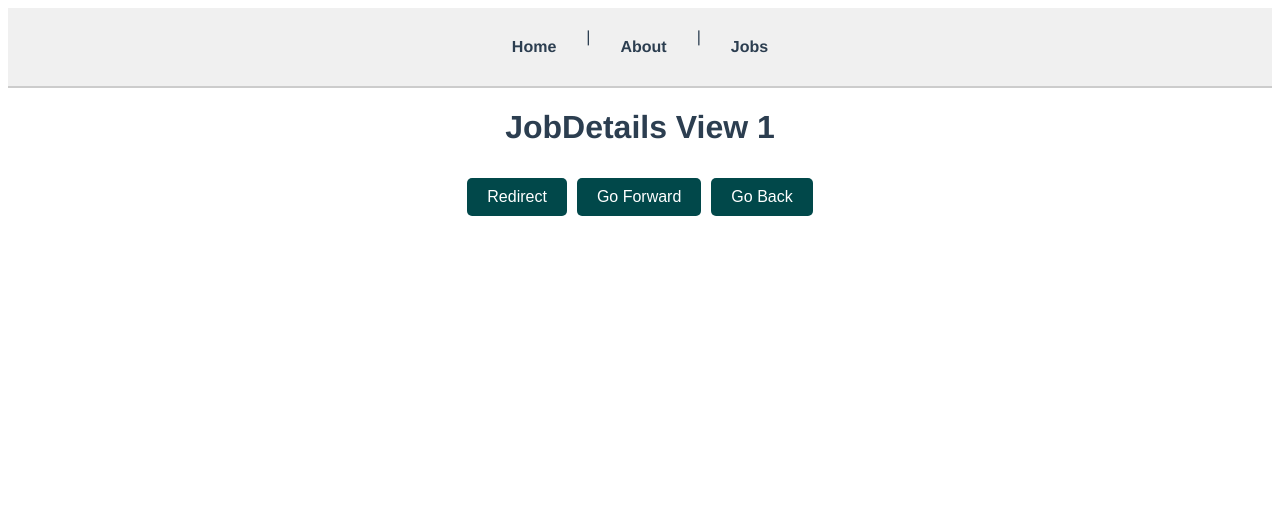
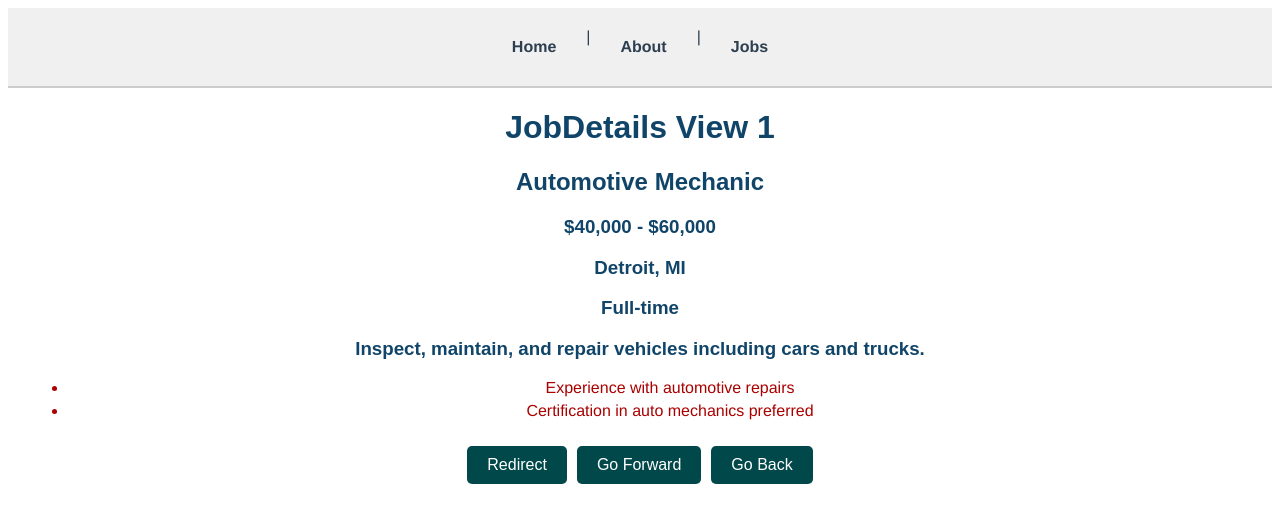
Before and after one commit to KRYPTONITErex/vue_router_lp, a Vue app: page /jobdetails/1 in a window 1280 px wide. Shown: the top 522 px of the page. Built offline with nearby package versions, Linux system fonts and the light colour scheme; data requests are answered from the project's data file.

Commit message:
json server create and fetch data

```diff
--- /dev/null
+++ b/database/db.json
@@ -0,0 +1,61 @@
+{
+    "jobs": [
+      {
+        "id": 1,
+        "title": "Automotive Mechanic",
+        "location": "Detroit, MI",
+        "salary": "$40,000 - $60,000",
+        "type": "Full-time",
+        "description": "Inspect, maintain, and repair vehicles including cars and trucks.",
+        "requirements": [
+            "Experience with automotive repairs",
+            "Certification in auto mechanics preferred"
+        ]
+      },
+      {
+        "id": 2,
+        "title": "High School Math Teacher",
+        "location": "Dallas, TX",
+        "salary": "$50,000 - $70,000",
+        "type": "Full-time",
+        "description": "Teach math to high school students and prepare them for standardized tests.",
+        "requirements": ["Bachelor's degree in Education or Mathematics", "Teaching certification required"]
+      },
+      {
+        "id": 3,
+        "title": "Graphic Designer",
+        "location": "Remote",
+        "salary": "$45,000 - $65,000",
+        "type": "Full-time",
+        "description": "Create visual content for websites, social media, and marketing materials.",
+        "requirements": ["Proficiency in Adobe Creative Suite", "Strong portfolio of past work"]
+      },
+      {
+        "id": 4,
+        "title": "Industrial Mechanic",
+        "location": "Houston, TX",
+        "salary": "$45,000 - $70,000",
+        "type": "Full-time",
+        "description": "Maintain and repair industrial machinery in manufacturing plants.",
+        "requirements": ["Experience with industrial equipment", "Knowledge of safety protocols"]
+      },
+      {
+        "id": 5,
+        "title": "Elementary School Teacher",
+        "location": "San Diego, CA",
+        "salary": "$45,000 - $65,000",
+        "type": "Full-time",
+        "description": "Teach foundational subjects to elementary school students.",
+        "requirements": ["Bachelor's degree in Education", "State teaching license"]
+      },
+      {
+        "id": 6,
+        "title": "UX Designer",
+        "location": "San Francisco, CA",
+        "salary": "$70,000 - $100,000",
+        "type": "Full-time",
+        "description": "Design user-friendly interfaces for web and mobile applications.",
+        "requirements": ["Experience in UX/UI design", "Knowledge of user research techniques"]
+      }
+    ]
+  }
--- a/package.json
+++ b/package.json
@@ -4,7 +4,8 @@
   "private": true,
   "scripts": {
     "serve": "vue-cli-service serve",
-    "build": "vue-cli-service build"
+    "build": "vue-cli-service build",
+    "dev": "json-server --watch database/db.json"
   },
   "dependencies": {
     "core-js": "^3.8.3",
--- a/src/views/jobs/Job.View.vue
+++ b/src/views/jobs/Job.View.vue
@@ -11,15 +11,23 @@
 export default {
     data() {
         return {
-            jobs: [
-                {title: 'mechanic', id: 1, details: 'lorem ipsum'},
-                {title: 'teacher', id: 2, details: 'lorem ipsum'},
-                {title: 'designer', id: 3, details: 'lorem ipsum'},
-            ]
+            jobs: []
+
         }
+    },
+    mounted() {
+        fetch('http://localhost:3000/jobs/')
+        .then((res)=>{
+            // console.log(res)
+            return res.json()
+        })
+        .then((data)=>{
+            // console.log(data)
+            this.jobs = data
+        })
     }
+}
 
-}
 </script>
 
 <style>
--- a/src/views/jobs/JobDetail.vue
+++ b/src/views/jobs/JobDetail.vue
@@ -1,20 +1,65 @@
 <template>
-    <h1>JobDetails View {{ id }}</h1>
+    <div v-if="job">
+
+        <h1>JobDetails View {{ id }}</h1>
+        <h2>{{ job.title }}</h2>
+        <h3>{{ job.salary }}</h3>
+        <h3>{{ job.location }}</h3>
+        <h3>{{ job.type }}</h3>
+        <h3>{{ job.description }}</h3>
+
+    <ul>
+        <li v-for="(requirement,index) in job.requirements" :key="index">{{ requirement }}</li>
+    </ul>
+
+    </div>
+
 </template>
 
 <script>
 export default {
-    // data() {
-    //     return {
+    data() {
+        return {
     //         id: this.$route.params.id
-    //     }
-    // }
+            job: null
 
-    props: ['id']
+        }
+    }
+    ,
+    props: {
+    id: {
+        type: String,
+        required: true
+    }
+    },
+    mounted() {
+        fetch('http://localhost:3000/jobs/' + this.id)
+        .then((res)=>{
+            // console.log(res)
+            return res.json()
+        })
+        .then((data)=>{
+            // console.log(data)
+            this.job = data
+        })
+    }
 
 }
 </script>
 
 <style>
 
+h1, h2, h3 {
+    font-family: Arial, sans-serif;
+    color: rgb(16, 69, 105);
+}
+ul {
+    list-style-type: disc;
+    margin-left: 20px;
+}
+li {
+    margin-bottom: 5px;
+    color: #aa0000;
+}
+
 </style>
```
